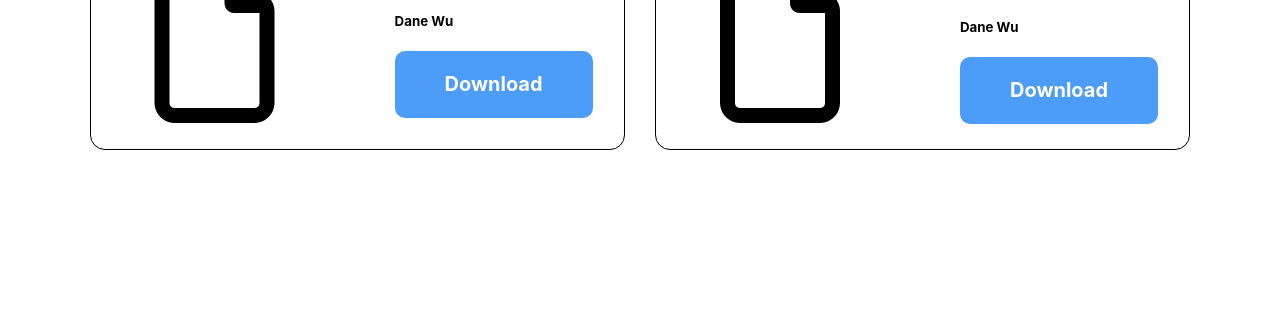
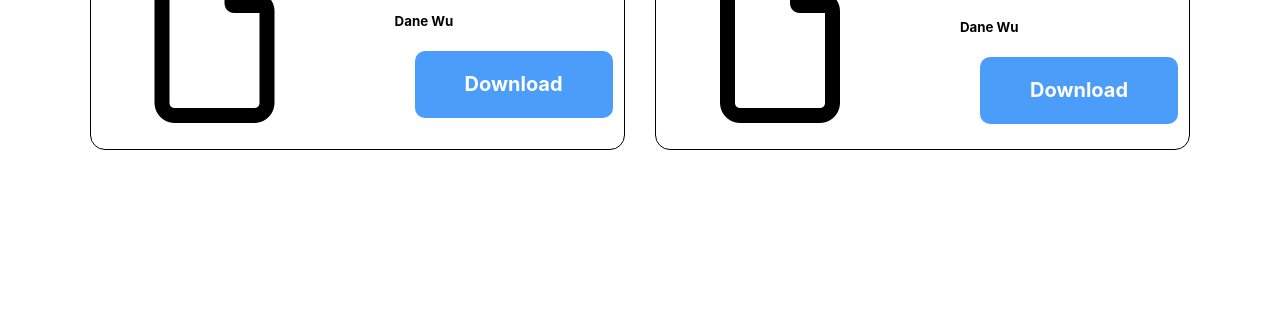
Before and after one commit to danedesign/danedesign.github.io, a plain HTML site: page archive.html in a window 1280 px wide. Shown: the part 144-456 px from the top of the page. Drawn offline with nearby package versions, Linux system fonts and the light colour scheme; a web font is replaced by a local one.

Commit message:
Fixed MPD Layout; Button margin layout and animation; Panasonic Icon

```diff
--- a/styles/style.css
+++ b/styles/style.css
@@ -117,6 +117,7 @@ a {
         transition: 0.1s;
         margin: 0;
         min-height: 5em;
+        margin: 0 20px;
     }
 
     button h3,
@@ -793,7 +794,7 @@ a {
     }
 
     button:hover {
-        transform: scale(1.02) translateY(-5px);
+        /* transform: scale(1.02) translateY(-5px); */
         filter: drop-shadow(0px 20px 20px rgba(0, 0, 0, 0.206));
         /* background: linear-gradient(to bottom, #548aff, #2f71ff); */
     }
```
Also changed, not shown: work/mpd.html (+3 -3 lines), img/detail/panasonic/panasonicicon.png.
